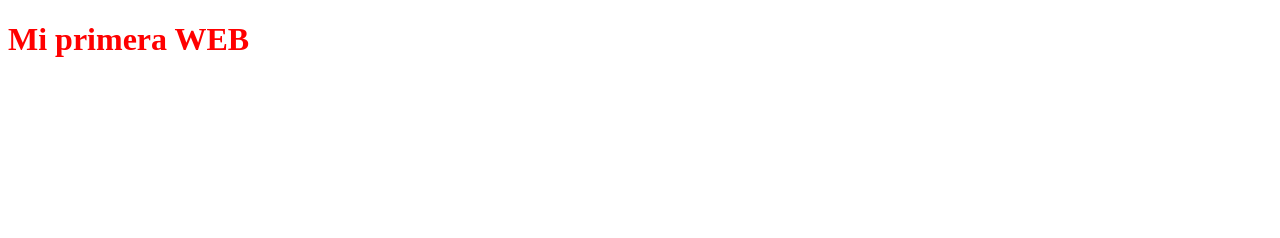
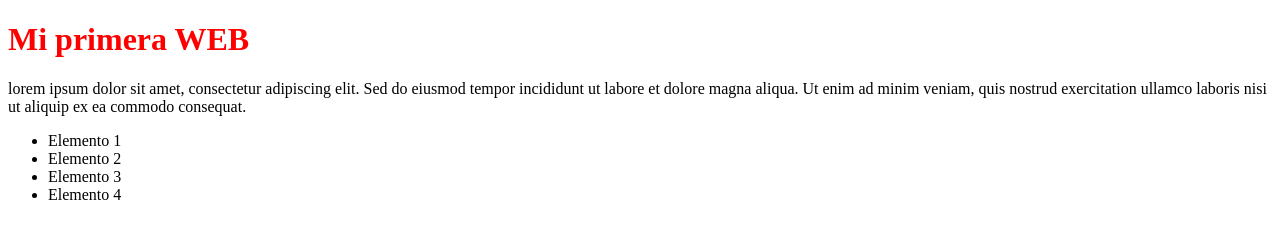
Before and after one commit to adriangutiro/Mi_primer_repositorio, a plain HTML site: page index.html in a window 1280 px wide. Drawn offline with Linux system fonts and the light colour scheme.

Commit message:
cambiando el index antes de empezar la cabecera

```diff
--- a/index.html
+++ b/index.html
@@ -8,5 +8,14 @@
 </head>
 <body>
     <h1>Mi primera WEB</h1>
+
+    <p>lorem ipsum dolor sit amet, consectetur adipiscing elit. Sed do eiusmod tempor incididunt ut labore et dolore magna aliqua. Ut enim ad minim veniam, quis nostrud exercitation ullamco laboris nisi ut aliquip ex ea commodo consequat. </p>
+
+    <ul>
+        <li>Elemento 1</li>
+        <li>Elemento 2</li>
+        <li>Elemento 3</li>
+        <li>Elemento 4</li>
+    </ul>
 </body>
 </html>
```
